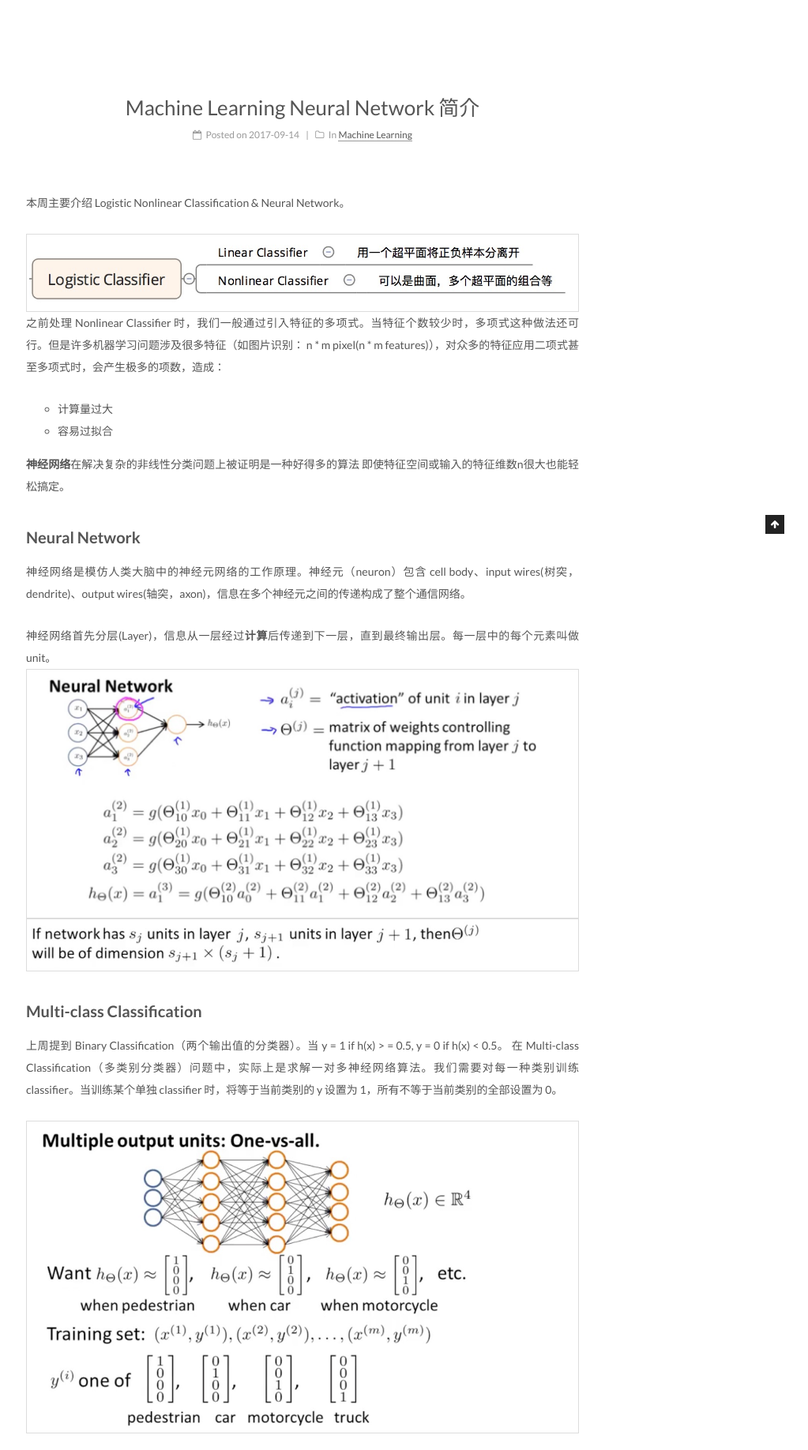
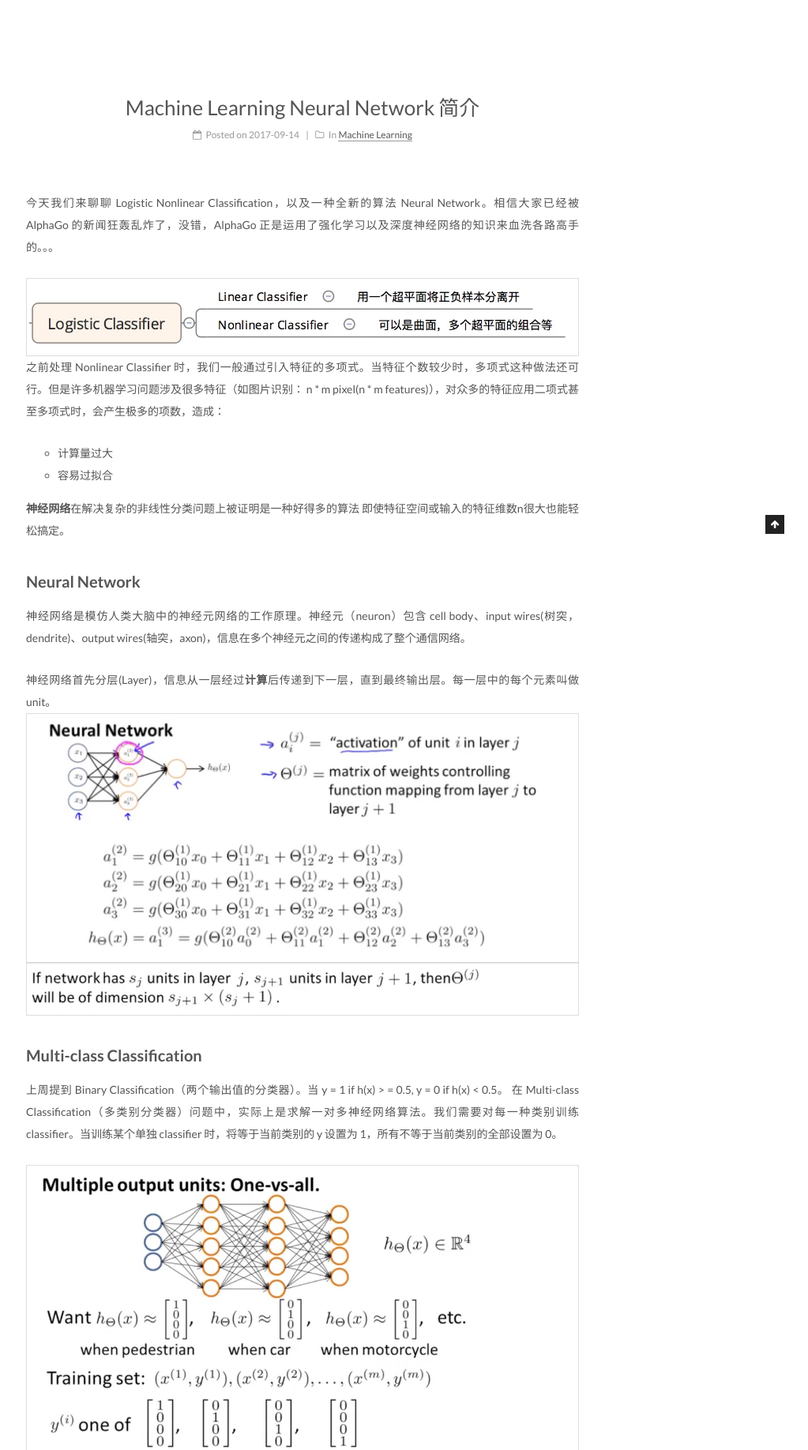
Before and after one commit to qimiguang/qimiguang.github.io, a Jekyll site: the page built from _posts/2017-09-14-Neural-Network.md, in a window 1280 px wide, cut to the strip 324-2160 px from the top of the page. Shown: the whole strip at 79% size, without its empty margins (257-1280 px from the left). Built offline with Jekyll 4.4.1, drawn with Linux system fonts in a browser that asks for light colours.

Commit message:
optimize post structure

```diff
--- a/_posts/2017-09-14-Neural-Network.md
+++ b/_posts/2017-09-14-Neural-Network.md
@@ -8,7 +8,7 @@ tags:
 - Neural Network
 ---
 
-本周主要介绍 Logistic Nonlinear Classification & Neural Network。
+今天我们来聊聊 Logistic Nonlinear Classification，以及一种全新的算法 Neural Network。相信大家已经被 AlphaGo 的新闻狂轰乱炸了，没错，AlphaGo 正是运用了强化学习以及深度神经网络的知识来血洗各路高手的。。。
 
 ![](/assets/images/ml/week4-logistic-classifier.jpeg)
 之前处理 Nonlinear Classifier 时，我们一般通过引入特征的多项式。当特征个数较少时，多项式这种做法还可行。但是许多机器学习问题涉及很多特征（如图片识别： n * m pixel(n * m features)），对众多的特征应用二项式甚至多项式时，会产生极多的项数，造成：
```
Also changed, not shown: _posts/2017-09-11-Machine-Learningls-Classification-Problem-总结.md (+1 -1 lines), _posts/2017-09-23-Neural-Network-Backpropagation.md (+1 -1 lines), _posts/2017-10-20-推荐系统常用算法.md (deleted, +0 -8 lines).
